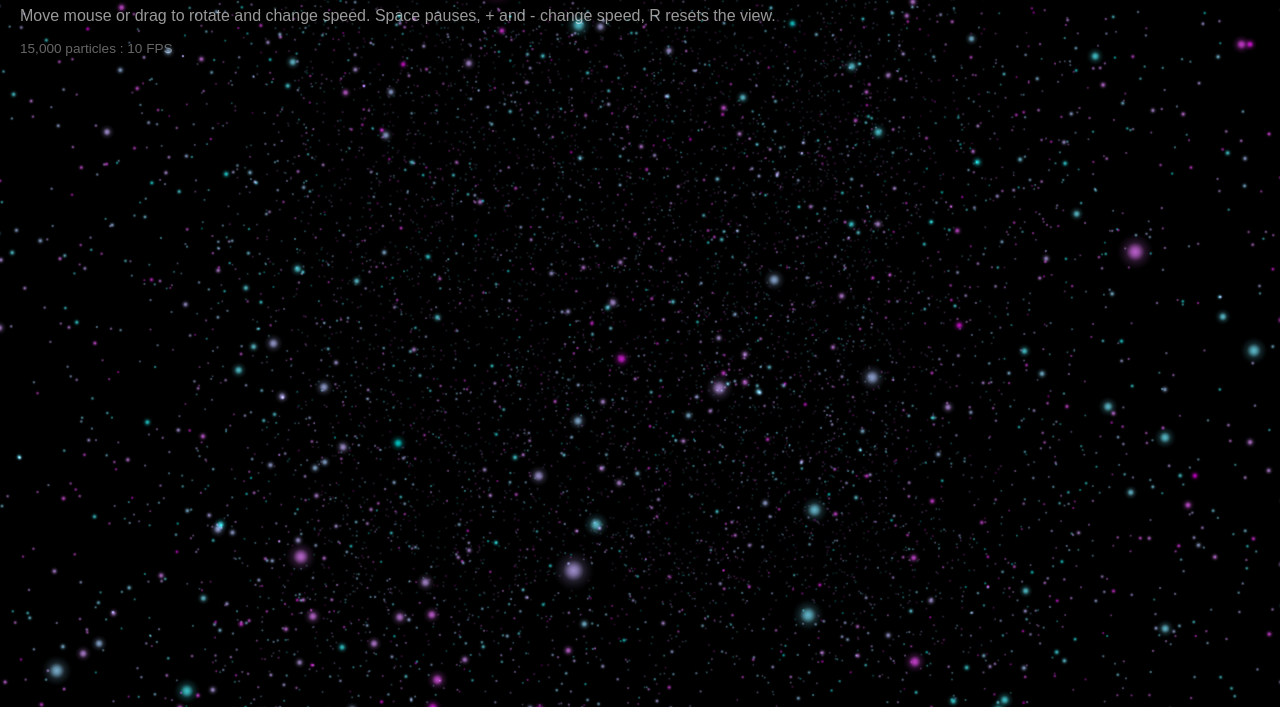
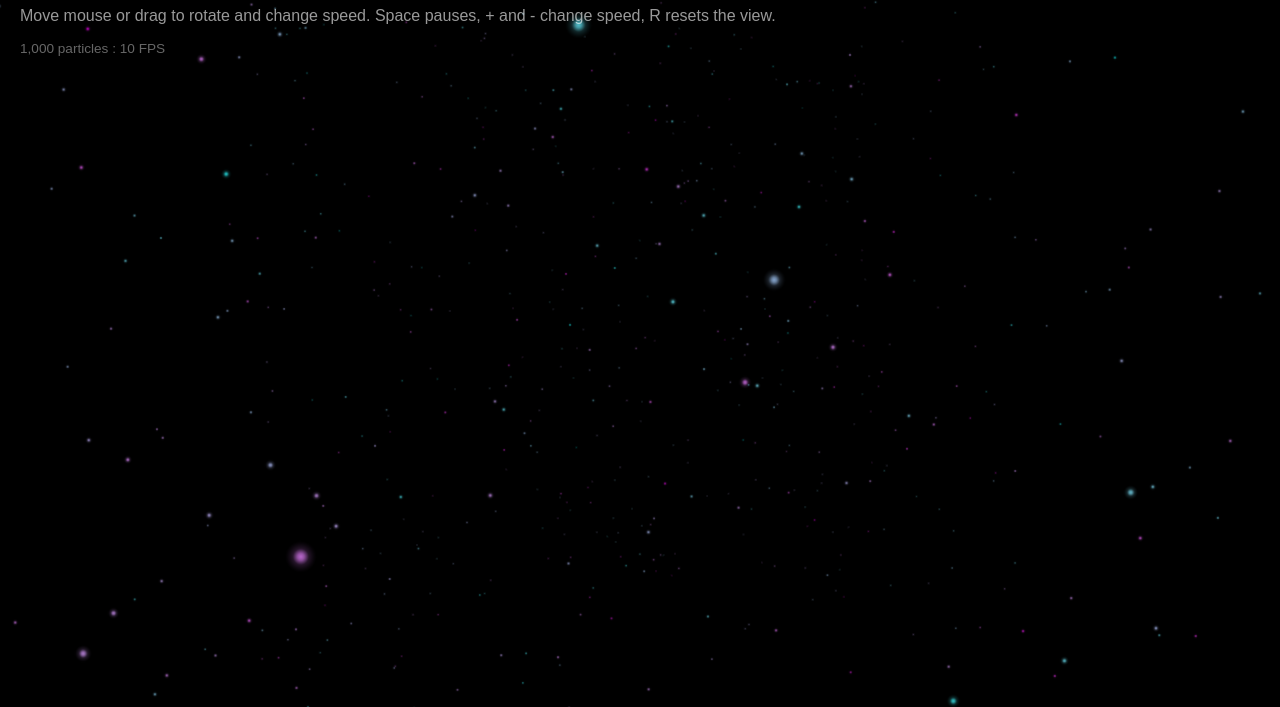
Before and after one commit to MugdhoAI/Awaken-Nebula-, a website: page nebula.html in a window 1280 px wide. Shown: the part 93-800 px from the top of the page. Drawn offline with nearby package versions, Linux system fonts and the light colour scheme; animation ran at ten frames a second.

Commit message:
feat: set particle count with a ?particles= URL parameter

```diff
--- a/nebula.html
+++ b/nebula.html
@@ -71,7 +71,11 @@
 
         // 2. CREATE PARTICLE GEOMETRY
         const particlesGeometry = new THREE.BufferGeometry();
-        const particlesCount = 15000; // Total number of particles
+        // Particle count can be set in the URL, for example ?particles=5000
+        const requestedParticles = Number(new URLSearchParams(window.location.search).get('particles'));
+        const particlesCount = Number.isFinite(requestedParticles)
+            ? Math.min(Math.max(Math.round(requestedParticles), 1000), 50000)
+            : 15000;
 
         const posArray = new Float32Array(particlesCount * 3); // x, y, z
         const colorsArray = new Float32Array(particlesCount * 3); // r, g, b
```
Also changed, not shown: tests/smoke.test.mjs (+1 -0 lines), README.md.
